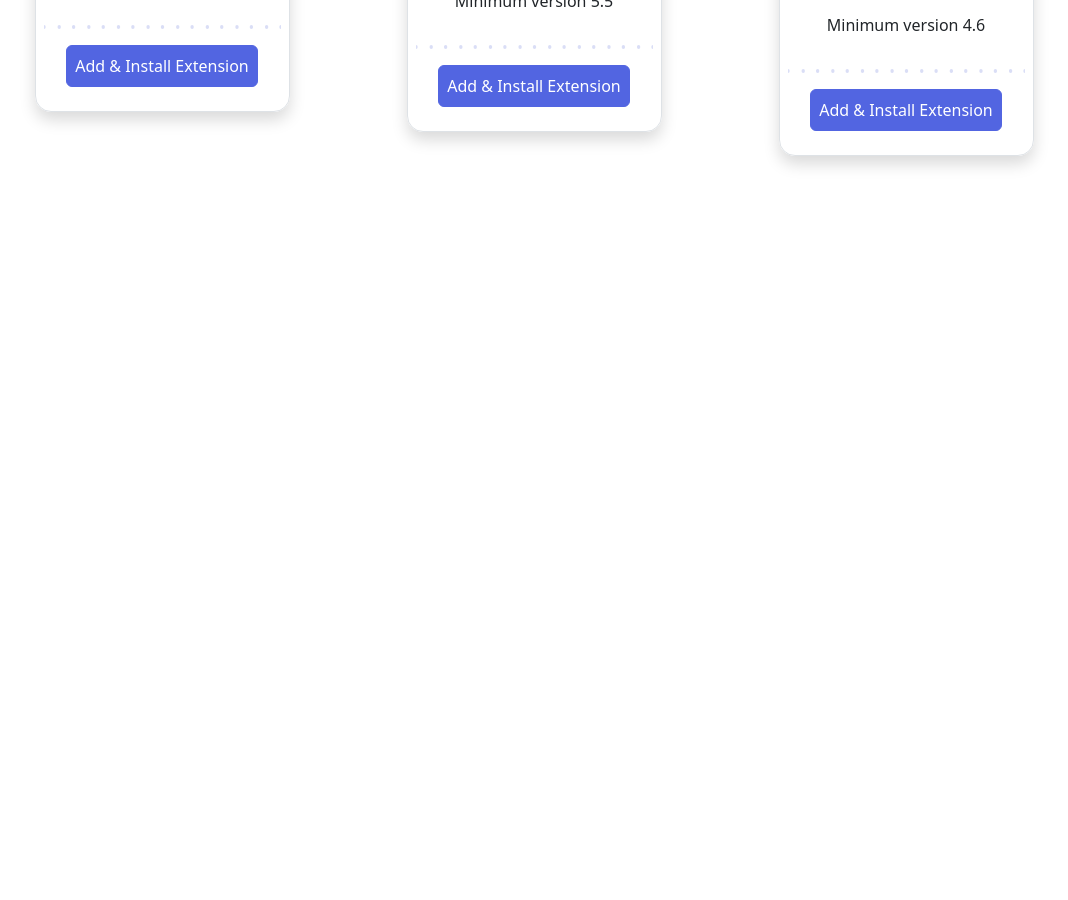
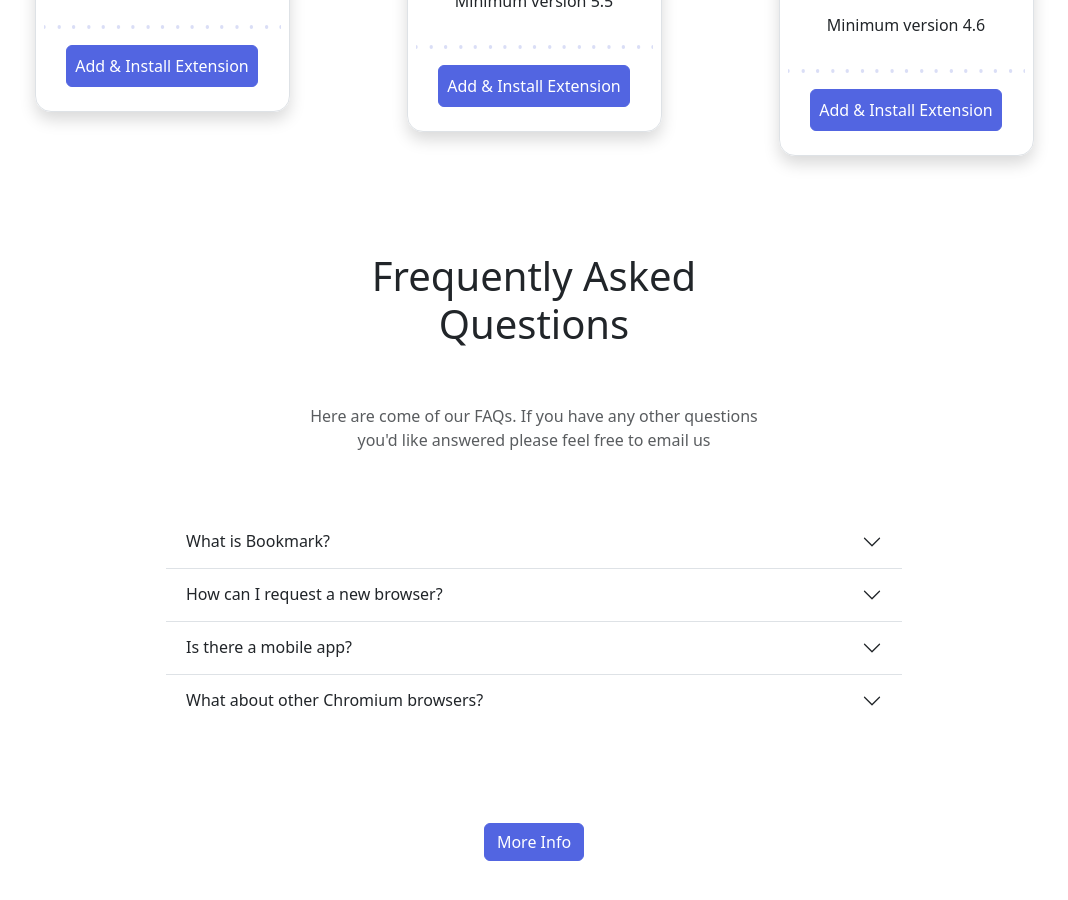
Before and after one commit to enBrixio/S1.2.-Bootstrap-SASS, a website: page src/index.html in a window 1280 px wide. Shown: the part 1718-2618 px from the top of the page, without its empty margins (106-1174 px from the left). Before the commit the page ends 1922 px from the top, so only its background shows below. Drawn offline with nearby package versions, Linux system fonts and the light colour scheme.

Commit message:
Ejercicio 4

```diff
--- a/src/index.html
+++ b/src/index.html
@@ -255,7 +255,7 @@
         <div class="container">
           <div class="row py-5">
             <h1 class="text-center mx-auto">Download the extension</h1>
-            <p class="py-2 text-center col-10 col-lg-5 mx-auto">
+            <p class="py-2 text-center text-muted col-10 col-lg-5 mx-auto">
               we'have got more browsers in the pipeline. Please do let us know
               if you've got a favourite you'd like us to prioritize
             </p>
@@ -322,6 +322,74 @@
         </div>
         </div>
         </section>
+
+        <!-- Acordeon Section -->
+
+        <section class="container text-center">
+            <div class="row">
+                    <div class="mx-auto col-8 col-lg-5 py-auto text-center">
+                    <h1 class="py-5">Frequently Asked Questions</h1>
+                    <p class="text-muted">Here are come of our FAQs. If you have any other questions you'd like answered please feel free to email us</p>
+                </div>
+                </div>
+
+            <div class="row">
+                <div class="py-5 col-10 col-lg-8 mx-auto">
+                <div class="accordion accordion-flush" id="accordionFlushExample">
+                    <div class="accordion-item">
+                      <h2 class="accordion-header">
+                        <button class="accordion-button collapsed" type="button" data-bs-toggle="collapse" data-bs-target="#flush-collapseOne" aria-expanded="false" aria-controls="flush-collapseOne">
+                          What is Bookmark?
+                        </button>
+                      </h2>
+                      <div id="flush-collapseOne" class="accordion-collapse collapse" data-bs-parent="#accordionFlushExample">
+                        <div class="accordion-body">Placeholder content for this accordion, which is intended to demonstrate the <code>.accordion-flush</code> class. This is the first item's accordion body.</div>
+                      </div>
+                    </div>
+                    <div class="accordion-item">
+                      <h2 class="accordion-header">
+                        <button class="accordion-button collapsed" type="button" data-bs-toggle="collapse" data-bs-target="#flush-collapseTwo" aria-expanded="false" aria-controls="flush-collapseTwo">
+                          How can I request a new browser?
+                        </button>
+                      </h2>
+                      <div id="flush-collapseTwo" class="accordion-collapse collapse" data-bs-parent="#accordionFlushExample">
+                        <div class="accordion-body">Placeholder content for this accordion, which is intended to demonstrate the <code>.accordion-flush</code> class. This is the second item's accordion body. Let's imagine this being filled with some actual content.</div>
+                      </div>
+                    </div>
+                    <div class="accordion-item">
+                      <h2 class="accordion-header">
+                        <button class="accordion-button collapsed" type="button" data-bs-toggle="collapse" data-bs-target="#flush-collapseThree" aria-expanded="false" aria-controls="flush-collapseThree">
+                          Is there a mobile app?
+                        </button>
+                      </h2>
+                      <div id="flush-collapseThree" class="accordion-collapse collapse" data-bs-parent="#accordionFlushExample">
+                        <div class="accordion-body">Placeholder content for this accordion, which is intended to demonstrate the <code>.accordion-flush</code> class. This is the third item's accordion body. Nothing more exciting happening here in terms of content, but just filling up the space to make it look, at least at first glance, a bit more representative of how this would look in a real-world application.</div>
+                      </div>
+                    </div>
+
+                    <div class="accordion-item">
+                        <h2 class="accordion-header">
+                          <button class="accordion-button collapsed" type="button" data-bs-toggle="collapse" data-bs-target="#flush-collapseFour" aria-expanded="false" aria-controls="flush-collapseFour">
+                            What about other Chromium browsers?
+                          </button>
+                        </h2>
+                        <div id="flush-collapseFour" class="accordion-collapse collapse" data-bs-parent="#accordionFlushExample">
+                          <div class="accordion-body">Placeholder content for this accordion, which is intended to demonstrate the <code>.accordion-flush</code> class. This is the third item's accordion body. Nothing more exciting happening here in terms of content, but just filling up the space to make it look, at least at first glance, a bit more representative of how this would look in a real-world application.</div>
+                        </div>
+                      </div>
+
+                  </div>
+                </div>
+            </div>
+
+                  <div class="py-5 col-12 mx-auto">
+                  <button class="btn btn-primary">More Info</button>
+                 </div>
+            </div>
+
+
+
+        </section>
       </main>
       <script src="../node_modules/bootstrap/dist/js/bootstrap.bundle.min.js"></script>
   </body>
```
